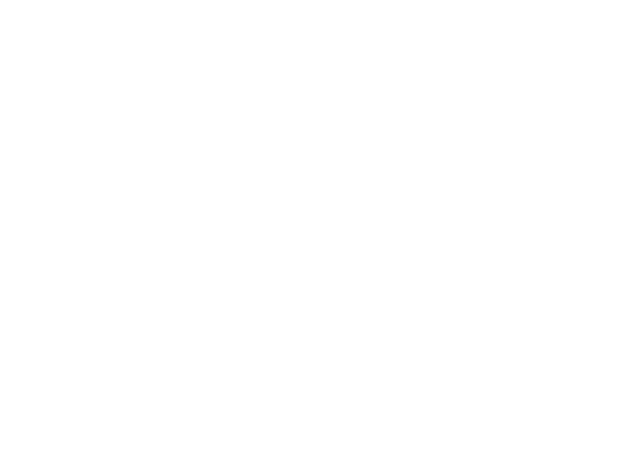
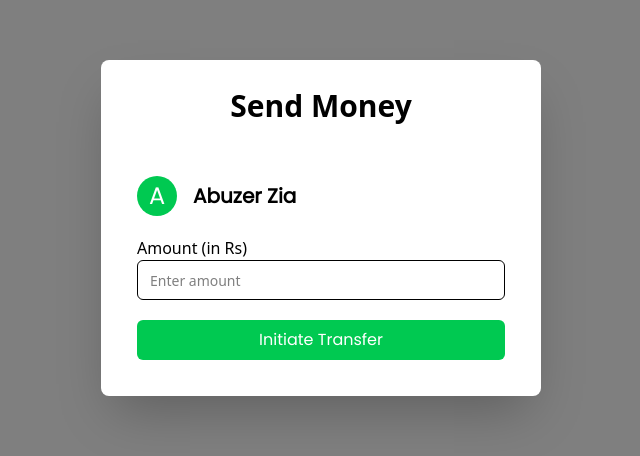
Before and after one commit to abuzerexe/MushkilPay, a React (Vite) app in the folder frontend/: page /send in a window 1280 px wide. Shown: the part 172-628 px from the top of the page, without its empty margins (319-959 px from the left). Built offline with nearby package versions, Linux system fonts and the light colour scheme.

Commit message:
Money send

```diff
--- a/frontend/src/pages/SendMoney.jsx
+++ b/frontend/src/pages/SendMoney.jsx
@@ -1,4 +1,42 @@
 
 export default function SendMoney(){
 
+    return <div class="flex justify-center h-screen bg-[#7f7f7f]">
+        <div className="h-full flex flex-col justify-center">
+            <div
+                className=" p-4 space-y-5 w-110 bg-white shadow-2xl rounded-lg"
+            >
+                <div className="flex flex-col p-3">
+                     <h2 className=" text-3xl font-bold text-center">Send Money</h2>
+                </div>
+                <div className="p-5">
+                    <div className="flex items-center space-x-4">
+                        <div className="w-10 h-10 rounded-full bg-green-500 flex items-center justify-center">
+                            <span className="text-2xl text-white font-['Poppins'] ">A</span>
+                        </div>
+                        <h3 className=" text-xl font-semibold font-['Poppins']">Abuzer Zia</h3>
+                    </div>
+                    <div className="space-y-5">
+                        <div className="pt-5">
+                        <label
+                            className=" text-md font-medium leading-none peer-disabled:cursor-not-allowed peer-disabled:opacity-70 "
+                            for="amount"
+                        >
+                            Amount (in Rs)
+                        </label>
+                        <input
+                            type="number"
+                            className="flex h-10 w-full rounded-md border border-input bg-background px-3 py-2 text-sm"
+                            id="amount"
+                            placeholder="Enter amount"
+                        />
+                        </div>
+                        <button className=" font-['Poppins'] justify-center rounded-md text-md font-medium  focus:ring-4 focus:ring-gray-300  h-10 px-4 py-2 w-full bg-green-500 hover:bg-green-600 text-white">
+                            Initiate Transfer
+                        </button>
+                    </div>
+                </div>
+        </div>
+      </div>
+    </div>
 }
```
